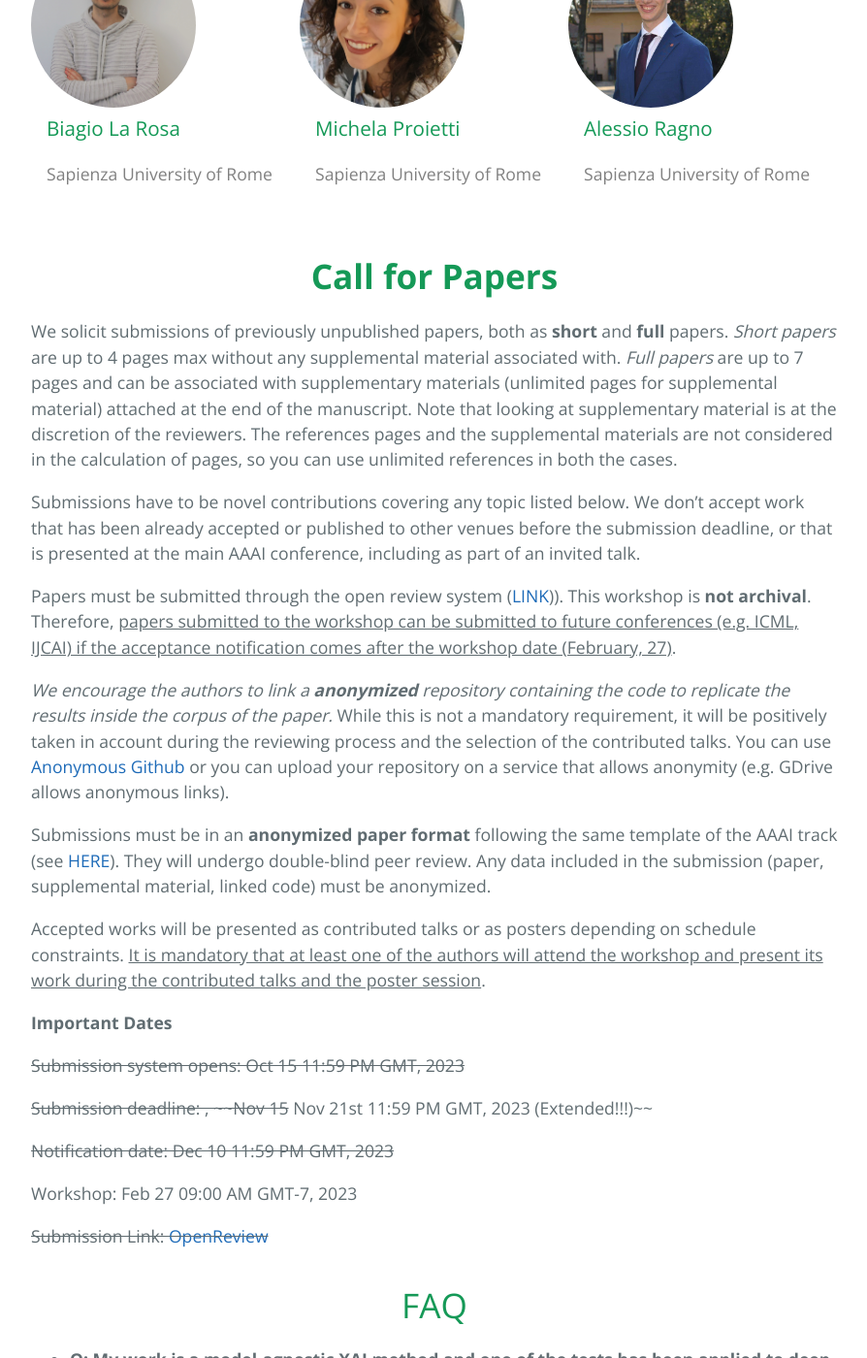
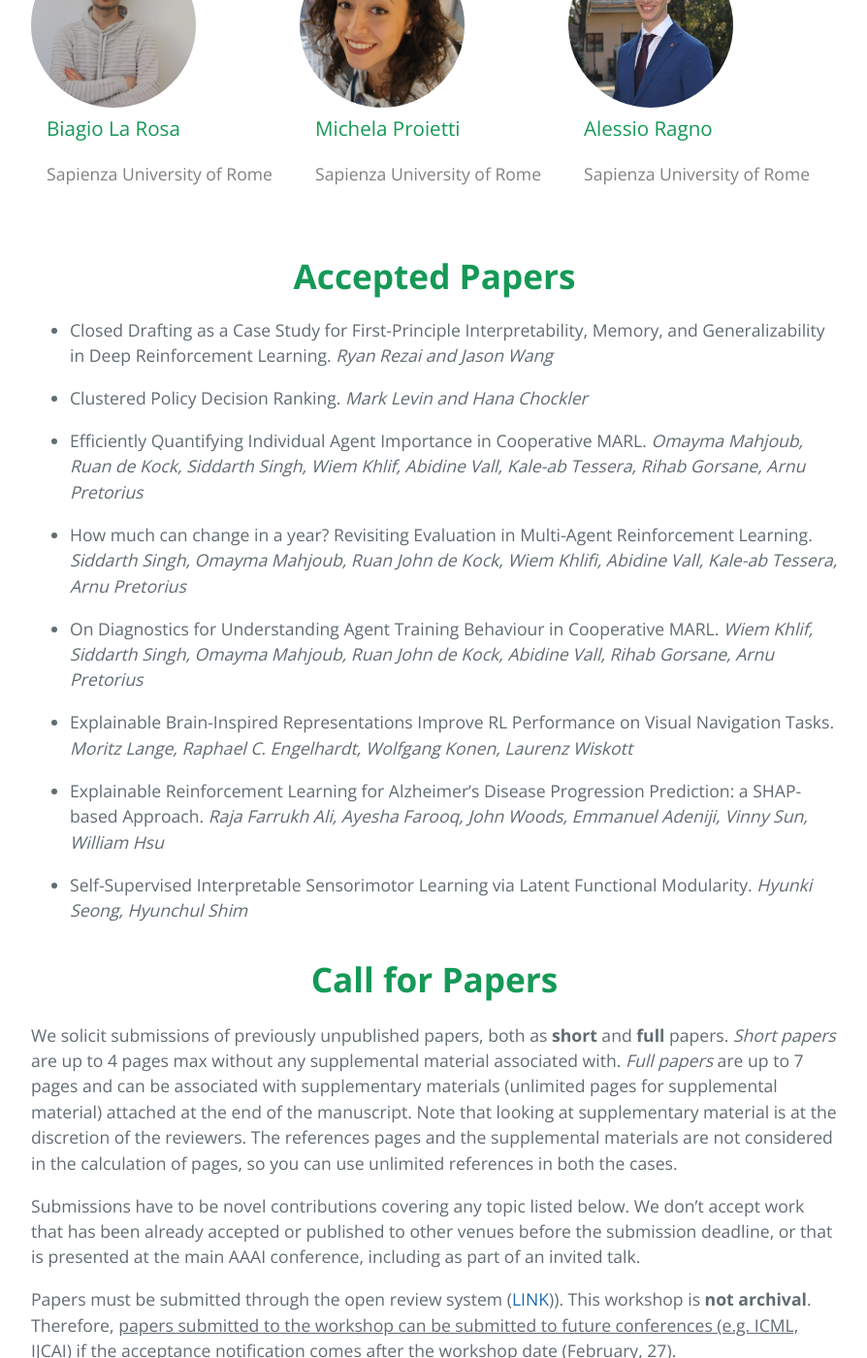
Before and after one commit to XAI4DRL/XAI4DRL.github.io, a Jekyll site: the page built from index.md, in a window 1280 px wide and 1400 px high, scrolled down 2908 px. Shown: the whole window at 97% size, without its empty margins (192-1086 px from the left). Built offline with Jekyll 4.4.1, drawn with Linux system fonts in a browser that asks for light colours.

Commit message:
added accepted papers

```diff
--- a/index.md
+++ b/index.md
@@ -192,6 +192,26 @@ Note: XAI methods applied to deep reinforcement learning models will be prefered
   </div>
 </div>
 
+# **Accepted Papers**
+
+- Closed Drafting as a Case Study for First-Principle Interpretability, Memory, and Generalizability in Deep Reinforcement Learning. <i>Ryan Rezai and Jason Wang</i>
+
+- Clustered Policy Decision Ranking. <i>Mark Levin and Hana Chockler</i>
+
+- Efficiently Quantifying Individual Agent Importance in Cooperative MARL. <i>Omayma Mahjoub, Ruan de Kock, Siddarth Singh, Wiem Khlif, Abidine Vall, Kale-ab Tessera, Rihab Gorsane, Arnu Pretorius </i>
+
+- How much can change in a year? Revisiting Evaluation in Multi-Agent Reinforcement Learning. <i>Siddarth Singh, Omayma Mahjoub, Ruan John de Kock, Wiem Khlifi, Abidine Vall, Kale-ab Tessera, Arnu Pretorius</i>
+
+- On Diagnostics for Understanding Agent Training Behaviour in Cooperative MARL.
+<i>Wiem Khlif, Siddarth Singh, Omayma Mahjoub, Ruan John de Kock, Abidine Vall, Rihab Gorsane, Arnu Pretorius</i>
+
+- Explainable Brain-Inspired Representations Improve RL Performance on Visual Navigation Tasks. <i>Moritz Lange, Raphael C. Engelhardt, Wolfgang Konen, Laurenz Wiskott</i>
+
+- Explainable Reinforcement Learning for Alzheimer’s Disease Progression Prediction: a SHAP-based Approach. <i>Raja Farrukh Ali, Ayesha Farooq, John Woods, Emmanuel Adeniji, Vinny Sun, William Hsu</i>
+
+- Self-Supervised Interpretable Sensorimotor Learning via Latent Functional Modularity. <i>Hyunki Seong, Hyunchul Shim</i>
+
+
 
 # **Call for Papers**
 
```
